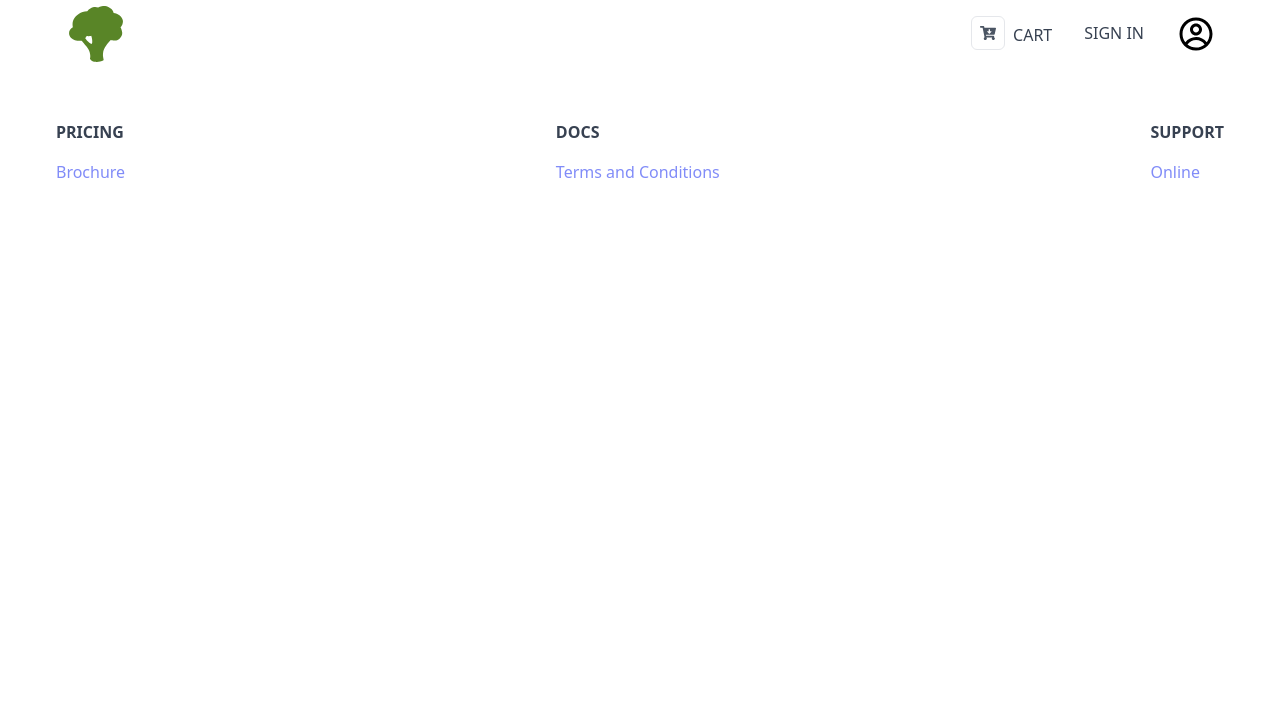
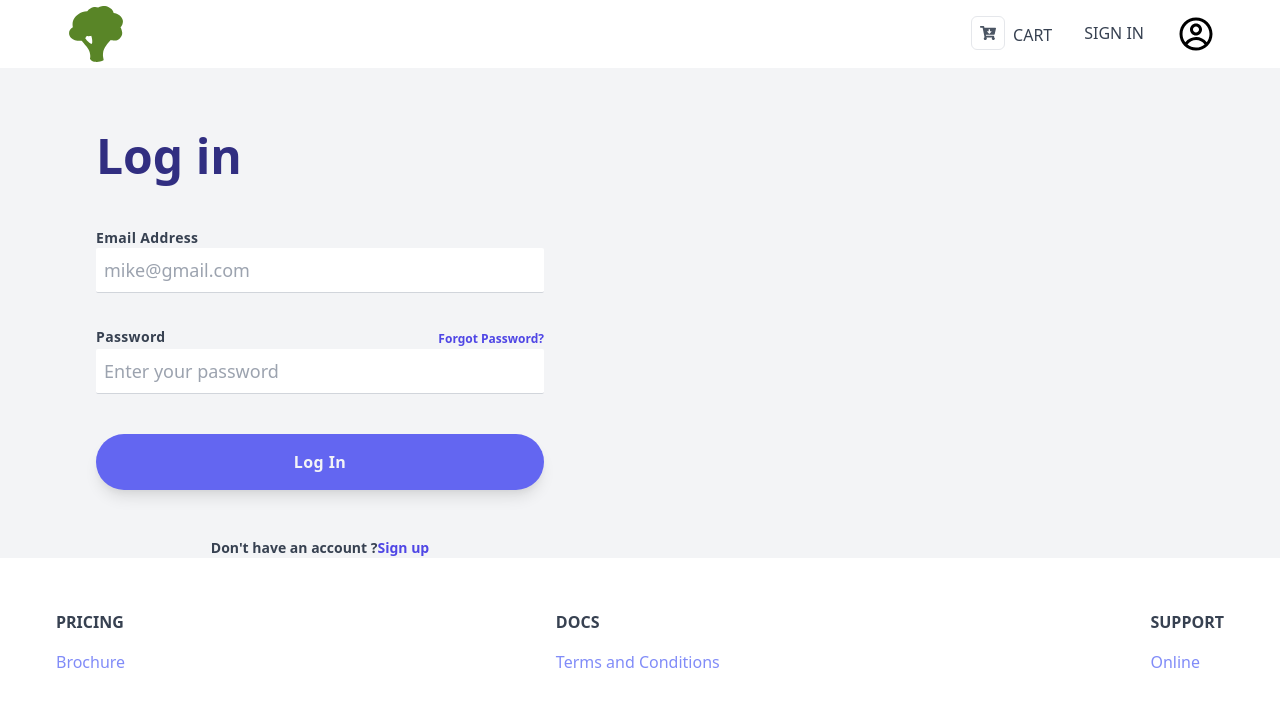
Before and after one commit to jbuyu/Origano, a React (Create React App) app in the folder client/: page /login in a window 1280 px wide. Shown: the top 706 px of the page. Built offline with nearby package versions, Linux system fonts and the light colour scheme.

Commit message:
sets up login form and it's actions and reducers

```diff
--- a/client/src/App.js
+++ b/client/src/App.js
@@ -5,6 +5,7 @@
 import { Product } from "./components/screens/Product";
 import Footer from "./components/Footer";
 import { CartScreen } from "./components/screens/CartScreen";
+import { LoginScreen } from "./components/screens/LoginScreen";
 
 function App() {
   return (
@@ -12,6 +13,7 @@
       <div className="antialiased bg-gray-100">
         <Header />
         <Route exact path="/" component={ProductTable} />
+        <Route exact path="/login" component={LoginScreen} />
         <Route path="/product/:id" component={Product} />
         <Route path="/cart/:id?" component={CartScreen} />
         <Footer />
--- /dev/null
+++ b/client/src/actions/userActions.js
@@ -0,0 +1,39 @@
+import axios from "axios";
+import {
+    USER_LOGIN_FAIL,
+    USER_LOGIN_REQUEST,
+    USER_LOGIN_SUCCESS,
+} from "../constants/userConstants";
+const BASE_URL = "http://localhost/4000";
+
+export const login = (email, password) => async (dispatch) => {
+  try {
+    dispatch({
+      type: USER_LOGIN_REQUEST,
+    });
+    const config = {
+      headers: {
+        "Content-Type": "application/json",
+      },
+    };
+
+    const { data } = await axios.post(
+      `${BASE_URL}/api/users/login`,
+      { email, password },
+      config
+    );
+    dispatch({
+      type: USER_LOGIN_SUCCESS,
+      payload: data,
+    });
+    localStorage.setItem("userInfo", JSON.stringify(data));
+  } catch (error) {
+    dispatch({
+      type: USER_LOGIN_FAIL,
+      payload:
+        error.response && error.response.data.message
+          ? error.response.data.message
+          : error.message,
+    });
+  }
+};
--- /dev/null
+++ b/client/src/components/screens/LoginScreen.js
@@ -0,0 +1,67 @@
+import React, { useState, useEffect } from "react";
+import { useDispatch, useSelector } from "react-redux";
+import { Link } from "react-router-dom";
+import ErrorMessage from "../ErrorMessage";
+import {} from "react-spinners";
+import { login } from "../../actions/userActions";
+export const LoginScreen = () => {
+  const [email, setEmail] = useState("");
+  const [password, setPassword] = useState("");
+
+  const submitHandler = () => {
+    //submit
+  };
+  return (
+    <div className="lg:flex">
+      <div className="lg:w-1/2 xl:max-w-screen-sm">
+        <div className="mt-10 px-12 sm:px-24 md:px-48 lg:px-12 lg:mt-16 xl:px-24 xl:max-w-2xl">
+          <h2 className="text-center text-4xl text-indigo-900 font-display font-semibold lg:text-left xl:text-5xl xl:text-bold">
+            Log in
+          </h2>
+          <div className="mt-12">
+            <form onSubmit={submitHandler}>
+              <div>
+                <div className="text-sm font-bold text-gray-700 tracking-wide">
+                  Email Address
+                </div>
+                <input
+                  className="w-full text-lg py-2 px-2 border-b border-gray-300 focus:outline-none focus:border-indigo-500 rounded-sm"
+                  type=""
+                  placeholder="mike@gmail.com"
+                />
+              </div>
+              <div className="mt-8">
+                <div className="flex justify-between items-center">
+                  <div className="text-sm font-bold text-gray-700 tracking-wide">
+                    Password
+                  </div>
+                  <div>
+                    <a className="text-xs font-display font-semibold text-indigo-600 hover:text-indigo-800 cursor-pointer">
+                      Forgot Password?
+                    </a>
+                  </div>
+                </div>
+                <input
+                  className="w-full text-lg py-2 px-2 border-b border-gray-300 focus:outline-none focus:border-indigo-500 rounded-sm"
+                  type=""
+                  placeholder="Enter your password"
+                />
+              </div>
+              <div className="mt-10">
+                <button className="bg-indigo-500 text-gray-100 p-4 w-full rounded-full tracking-wide font-semibold font-display focus:outline-none focus:shadow-outline hover:bg-indigo-600 shadow-lg">
+                  Log In
+                </button>
+              </div>
+            </form>
+            <div className="mt-12 text-sm font-display font-semibold text-gray-700 text-center">
+              Don't have an account ?
+              <a className="cursor-pointer text-indigo-600 hover:text-indigo-800">
+                Sign up
+              </a>
+            </div>
+          </div>
+        </div>
+      </div>
+    </div>
+  );
+};
--- /dev/null
+++ b/client/src/constants/userConstants.js
@@ -0,0 +1,4 @@
+export const USER_LOGIN_REQUEST = "USER_LOGIN_REQUEST";
+export const USER_LOGIN_SUCCESS = "USER_LOGIN_SUCCESS";
+export const USER_LOGIN_FAIL = "USER_LOGIN_FAIL";
+export const USER_LOGOUT = "USER_LOGOUT";
--- /dev/null
+++ b/client/src/reducers/userReducers.js
@@ -0,0 +1,21 @@
+import {
+  USER_LOGIN_SUCCESS,
+  USER_LOGIN_FAIL,
+  USER_LOGIN_REQUEST,
+  USER_LOGOUT,
+} from "../constants/userConstants";
+
+export const userLoginReducer = (state = {}, action) => {
+  switch (action.type) {
+    case USER_LOGIN_REQUEST:
+      return { loading: true };
+    case USER_LOGIN_SUCCESS:
+      return { loading: false, userInfo: action.payload };
+    case USER_LOGIN_FAIL:
+      return { loading: false, error: action.payload };
+    case USER_LOGOUT:
+      return {};
+    default:
+      return state;
+  }
+};
--- a/client/src/store.js
+++ b/client/src/store.js
@@ -6,21 +6,30 @@
   productDetailsReducer,
 } from "./reducers/productReducers";
 import { cartReducer } from "./reducers/cartReducers";
+import { userLoginReducer } from "./reducers/userReducers";
 
 const reducer = combineReducers({
   productList: productListReducer,
   productDetails: productDetailsReducer,
   cart: cartReducer,
+  userLogin: userLoginReducer
 });
 
 const cartItemsFromStorage = localStorage.getItem("cartItems")
   ? JSON.parse(localStorage.getItem("cartItems"))
   : [];
 
+  const userInfoFromStorage = localStorage.getItem("userInfo")
+  ? JSON.parse(localStorage.getItem("userInfo"))
+  : null;
+
 const initialState = {
   cart: {
     cartItems: cartItemsFromStorage,
   },
+  userLogin: {
+    userInfo: userInfoFromStorage
+  }
 };
 
 const middleware = [thunk];
```
